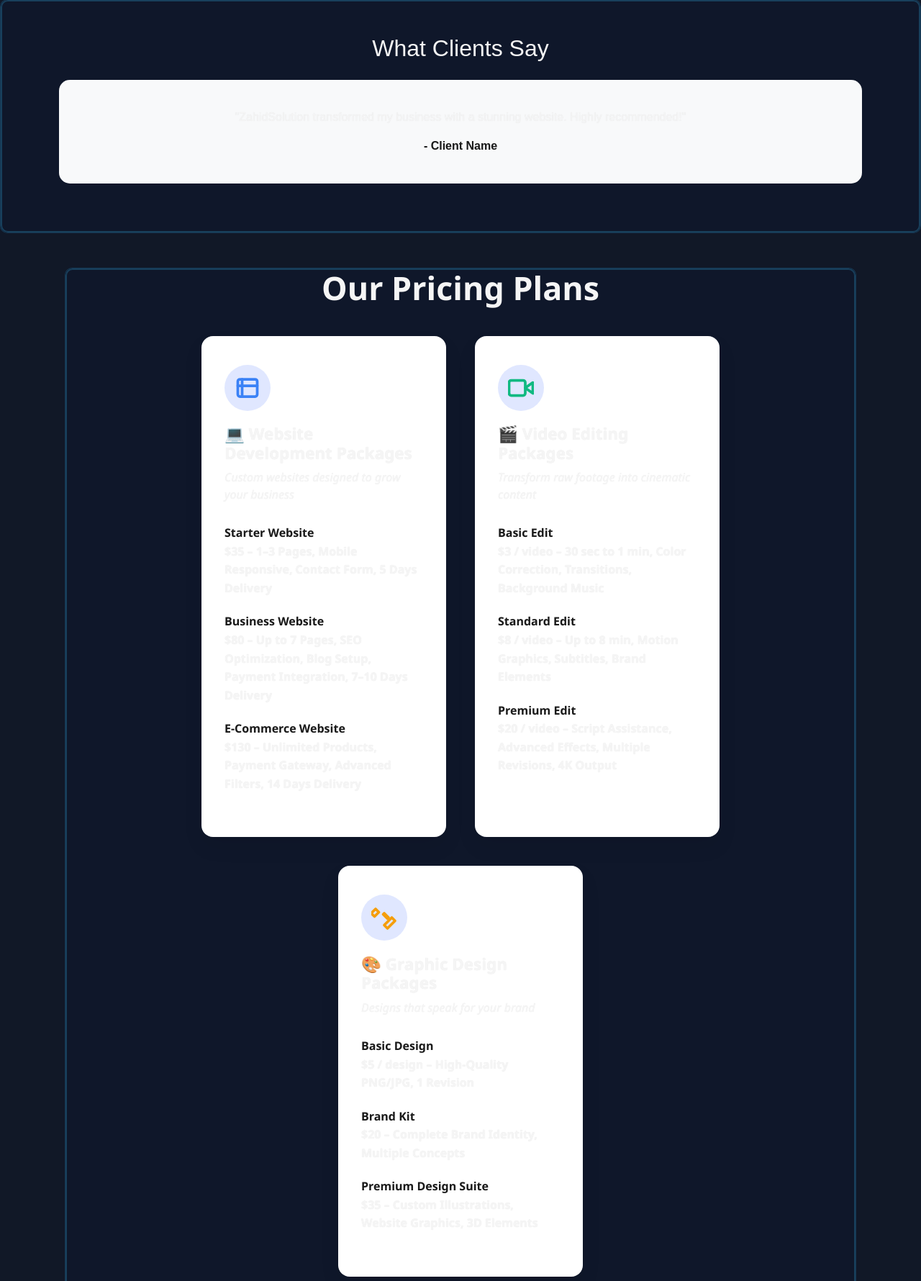
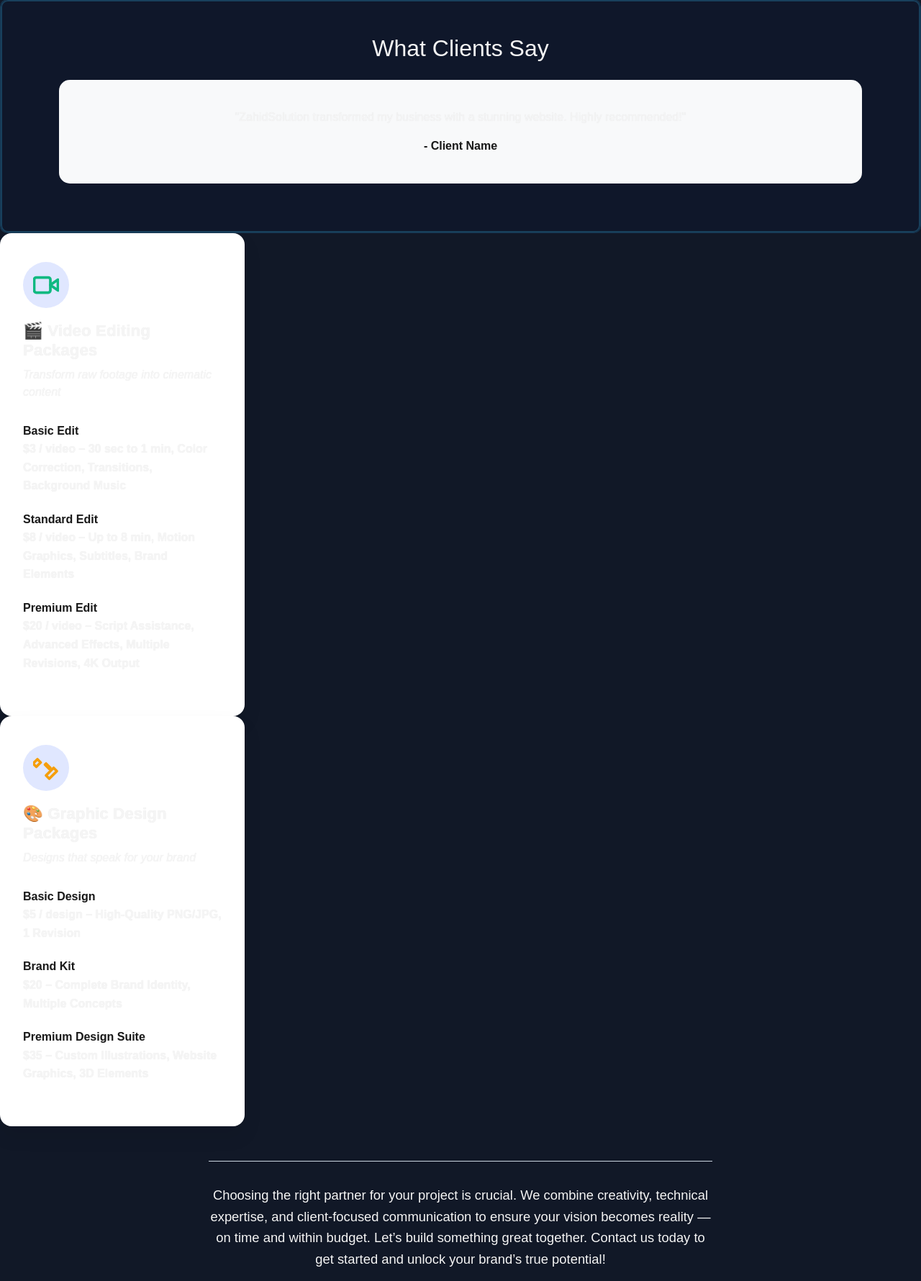
Before and after one commit to zahidsolution/zahidsolution-v3, a Flask app: page / in a window 1280 px wide. Shown: the part 805-2585 px from the top of the page at 72% size. Run offline with Flask 3, Linux system fonts and the light colour scheme; data that the repository does not hold is empty; some libraries are stand-ins or nearby versions.

Commit message:
Update index.html

```diff
--- a/templates/index.html
+++ b/templates/index.html
@@ -248,38 +248,7 @@
         </div>
     </section>
 
-<section class="pricing-section">
-  <h2 class="section-title">Our Pricing Plans</h2>
 
-  <div class="pricing-cards">
-
-    <!-- Website Development -->
-    <div class="pricing-card">
-      <div class="icon-wrapper website-icon">
-        <svg xmlns="http://www.w3.org/2000/svg" class="icon" fill="none" stroke="#3b82f6" stroke-width="2" viewBox="0 0 24 24" stroke-linecap="round" stroke-linejoin="round">
-          <rect x="3" y="4" width="18" height="16" rx="2" ry="2"></rect>
-          <line x1="3" y1="10" x2="21" y2="10"></line>
-          <line x1="7" y1="4" x2="7" y2="20"></line>
-        </svg>
-      </div>
-      <h3>💻 Website Development Packages</h3>
-      <p class="tagline">Custom websites designed to grow your business</p>
-
-      <ul class="package-list">
-        <li>
-          <strong>Starter Website</strong><br>
-          $35 – 1–3 Pages, Mobile Responsive, Contact Form, 5 Days Delivery
-        </li>
-        <li>
-          <strong>Business Website</strong><br>
-          $80 – Up to 7 Pages, SEO Optimization, Blog Setup, Payment Integration, 7–10 Days Delivery
-        </li>
-        <li>
-          <strong>E-Commerce Website</strong><br>
-          $130 – Unlimited Products, Payment Gateway, Advanced Filters, 14 Days Delivery
-        </li>
-      </ul>
-    </div>
 
     <!-- Video Editing -->
     <div class="pricing-card">
```
